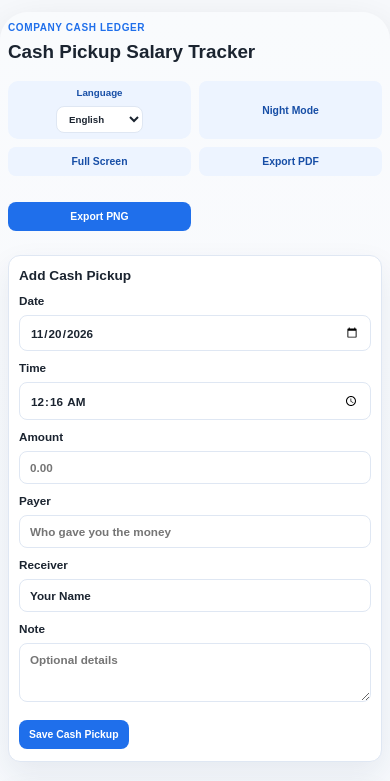
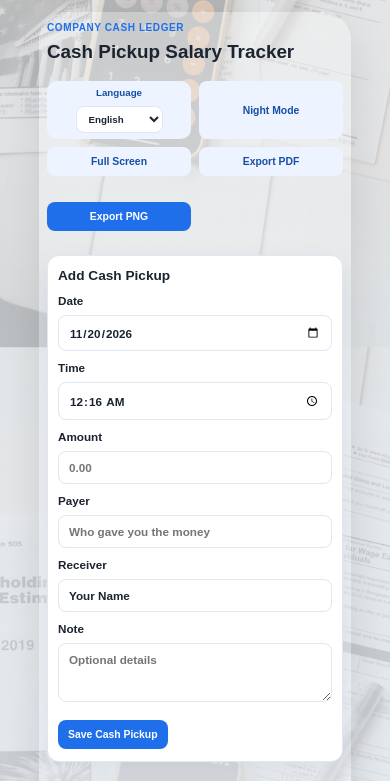
Before and after one commit to Monir-K/Retiras, a plain HTML site: page index.html in a window 390 px wide. Shown: the top 781 px of the page. Drawn offline with Linux system fonts and the light colour scheme.

Commit message:
Improve salary input and app presentation

```diff
--- a/app.js
+++ b/app.js
@@ -672,7 +672,7 @@ function initializeForm() {
   timeInput.value = getCurrentTimeString();
 
   const settings = getSettings();
-  salaryInput.value = settings.salary || 2500;
+  salaryInput.value = settings.salary ?? 2500;
   monthInput.value = settings.selectedMonth || getDefaultMonthValue();
 
   if (!monthInput.value) {
--- a/index.html
+++ b/index.html
@@ -81,7 +81,7 @@
             <div class="form-grid compact-grid">
               <label>
                 <span data-i18n="monthlySalaryField">Monthly Salary</span>
-                <input type="number" id="monthlySalaryInput" min="0" step="0.01" value="2500" />
+                <input type="number" id="monthlySalaryInput" inputmode="decimal" min="0" step="0.01" value="2500" />
               </label>
 
               <label>
--- a/styles.css
+++ b/styles.css
@@ -25,7 +25,7 @@ body {
   margin: 0;
   min-height: 100vh;
   font-family: Arial, sans-serif;
-  background: linear-gradient(180deg, #f7f9fc 0%, #eef4fb 100%);
+  background: linear-gradient(180deg, rgba(247, 249, 252, 0.72) 0%, rgba(238, 244, 251, 0.84) 100%), url("assets/cash-ledger-bg.jpg") center / cover fixed;
   color: var(--text);
   transition: background 0.2s ease, color 0.2s ease;
 }
@@ -43,11 +43,20 @@ body.night-mode {
   --danger: #ff8f8f;
   --shadow: 0 18px 36px rgba(4, 10, 20, 0.42);
   --card-soft: rgba(17, 28, 46, 0.96);
-  background: linear-gradient(180deg, #09111c 0%, #101c2d 100%);
+  background: linear-gradient(180deg, rgba(9, 17, 28, 0.88) 0%, rgba(16, 28, 45, 0.92) 100%), url("assets/cash-ledger-bg.jpg") center / cover fixed;
 }
 
 .app-shell {
-  width: 100%;
+  width: 80%;
+  max-width: 1100px;
+  margin: 0 auto;
+  background: rgba(255, 255, 255, 0.42);
+  border-radius: 24px;
+  box-shadow: var(--shadow);
+}
+
+body.night-mode .app-shell {
+  background: rgba(9, 17, 28, 0.42);
 }
 
 .container {
@@ -308,7 +317,8 @@ tbody tr:hover {
   }
 
   .app-shell {
-    width: min(100%, 420px);
+    width: 80%;
+    max-width: 420px;
     margin: 0 auto;
     background: rgba(255, 255, 255, 0.28);
     border-radius: 28px;
```
Also changed, not shown: assets/cash-ledger-bg.jpg (added).
